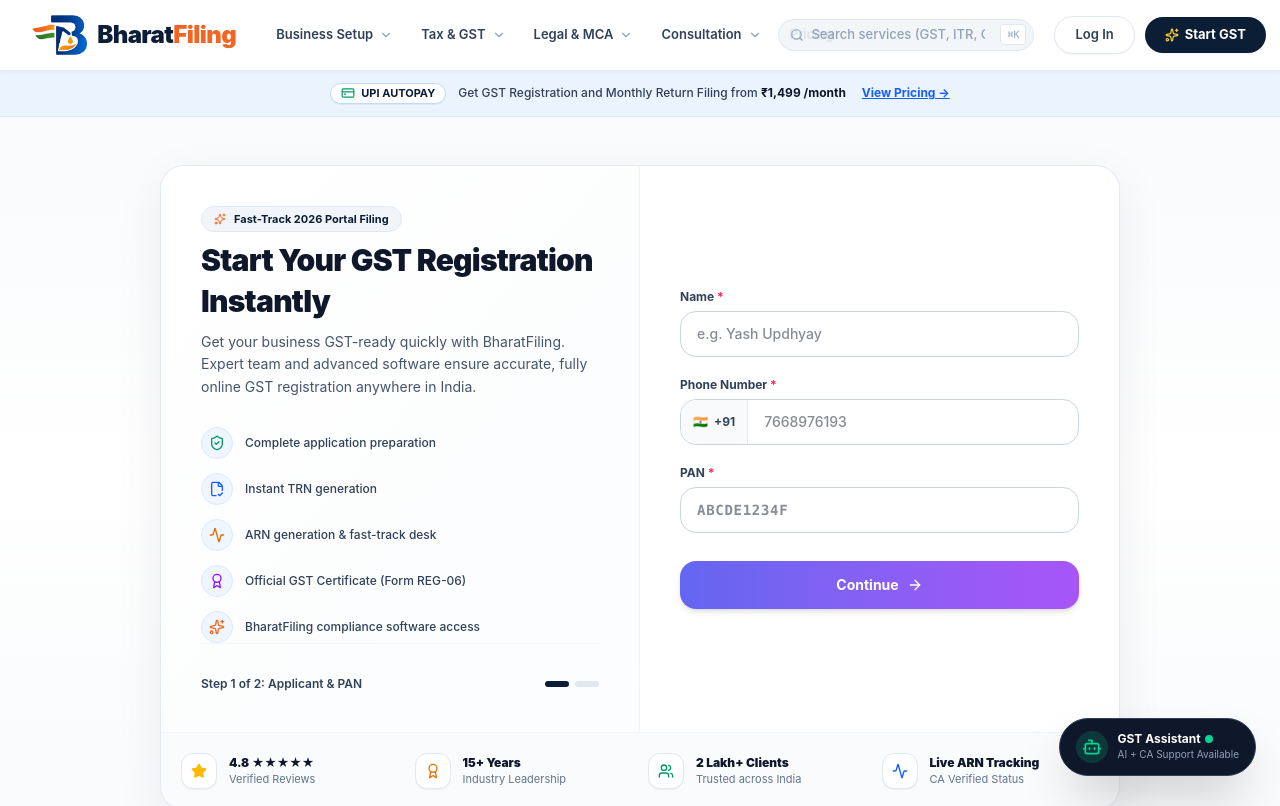
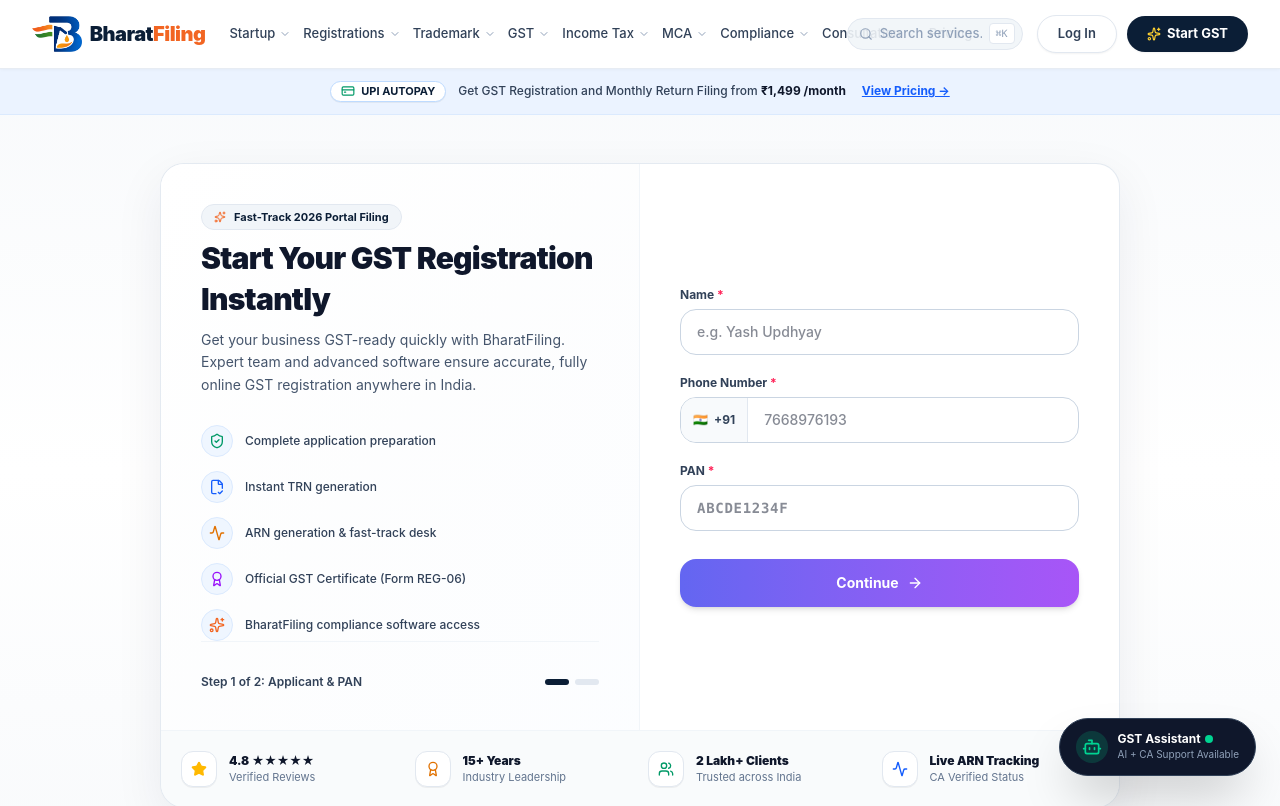
Before and after one commit to YashUpadhyay5/bharatfiling, a React (Vite) app in the folder frontend/: page /apply/gst in a window 1280 px wide. Shown: the top 806 px of the page. Built offline with nearby package versions, Linux system fonts and the light colour scheme.

Commit message:
feat(nav): restore all 8 individual IndiaFilings tabs with zero-wrap and expandable search pill

```diff
--- a/frontend/src/components/common/Navbar.jsx
+++ b/frontend/src/components/common/Navbar.jsx
@@ -41,79 +41,136 @@
 
   const menuCategories = [
     {
-      key: 'business-setup',
-      label: 'Business Setup',
-      col1Title: 'Company Incorporation',
+      key: 'startup',
+      label: 'Startup',
       col1: [
+        { name: 'Proprietorship', path: '/apply/gst' },
+        { name: 'Partnership', path: '/services/company-registration' },
+        { name: 'One Person Company', path: '/services/company-registration' },
+        { name: 'Limited Liability Partnership', path: '/services/llp-registration' },
         { name: 'Private Limited Company', path: '/services/company-registration' },
-        { name: 'Limited Liability Partnership (LLP)', path: '/services/llp-registration' },
-        { name: 'One Person Company (OPC)', path: '/services/company-registration' },
-        { name: 'Sole Proprietorship', path: '/apply/gst' },
-        { name: 'Partnership Firm', path: '/services/company-registration' },
-        { name: 'Section 8 NGO Company', path: '/services/company-registration' },
       ],
-      col2Title: 'Registrations & Licenses',
       col2: [
-        { name: 'MSME / Udyam Registration', path: '/services' },
-        { name: 'FSSAI Food License', path: '/services' },
-        { name: 'Import Export Code (IEC)', path: '/services' },
-        { name: 'Digital Signature (DSC)', path: '/services' },
-        { name: 'Shop & Establishment', path: '/services' },
-        { name: 'Professional Tax (PT)', path: '/services' },
+        { name: 'Section 8 Company', path: '/services/company-registration' },
+        { name: 'Trust Registration', path: '/services/company-registration' },
+        { name: 'Public Limited Company', path: '/services/company-registration' },
+        { name: 'Producer Company', path: '/services/company-registration' },
+        { name: 'Indian Subsidiary', path: '/services/company-registration' },
       ],
     },
     {
-      key: 'tax-gst',
-      label: 'Tax & GST',
-      col1Title: 'Goods & Services Tax',
+      key: 'registrations',
+      label: 'Registrations',
+      col1: [
+        { name: 'GST Registration', path: '/apply/gst', isLive: true },
+        { name: 'MSME / Udyam Registration', path: '/services' },
+        { name: 'Import Export Code (IEC)', path: '/services' },
+        { name: 'FSSAI Food License', path: '/services' },
+        { name: 'Professional Tax (PT)', path: '/services' },
+      ],
+      col2: [
+        { name: 'Shop & Establishment', path: '/services' },
+        { name: 'Digital Signature (DSC)', path: '/services' },
+        { name: 'PF & ESI Registration', path: '/services' },
+        { name: 'PAN & TAN Registration', path: '/services' },
+        { name: 'APEDA Registration', path: '/services' },
+      ],
+    },
+    {
+      key: 'trademark',
+      label: 'Trademark',
+      col1: [
+        { name: 'Trademark Registration', path: '/services/trademark' },
+        { name: 'Trademark Search', path: '/services/trademark' },
+        { name: 'Trademark Objection Reply', path: '/services/trademark' },
+        { name: 'Trademark Opposition', path: '/services/trademark' },
+        { name: 'Trademark Renewal', path: '/services/trademark' },
+      ],
+      col2: [
+        { name: 'Copyright Registration', path: '/services/trademark' },
+        { name: 'Patent Registration', path: '/services/trademark' },
+        { name: 'Logo Design & IP Protection', path: '/services/trademark' },
+        { name: 'Provisional Patent', path: '/services/trademark' },
+        { name: 'Trademark Assignment', path: '/services/trademark' },
+      ],
+    },
+    {
+      key: 'gst',
+      label: 'GST',
       col1: [
         { name: 'GST Registration', path: '/apply/gst', isLive: true },
         { name: 'GST Return Filing (GSTR-1 & 3B)', path: '/services/gst-return' },
         { name: 'GSTR-9 Annual Return', path: '/services/gst-return' },
         { name: 'GSTR-2B ITC Reconciliation', path: '/services/gst-return' },
         { name: 'GST LUT for Exporters', path: '/services/gst-registration' },
-        { name: 'Notice Clarification (REG-03)', path: '/services/gst-registration' },
       ],
-      col2Title: 'Direct Tax & ITR',
       col2: [
+        { name: 'Clarification (Notice REG-03)', path: '/services/gst-registration' },
+        { name: 'GST Invoicing & E-Way Bill', path: '/services/gst-registration' },
+        { name: 'Composition Scheme Opt-in', path: '/services/gst-registration' },
+        { name: 'GST Assessment Advisory', path: '/services/gst-registration' },
+        { name: 'GST Cancellation & Revocation', path: '/services/gst-registration' },
+      ],
+    },
+    {
+      key: 'income-tax',
+      label: 'Income Tax',
+      col1: [
         { name: 'Income Tax Return (ITR 1–4)', path: '/services/income-tax' },
         { name: 'Business Tax Return (ITR 5–7)', path: '/services/income-tax' },
         { name: 'TDS Return Filing (24Q / 26Q)', path: '/services/income-tax' },
-        { name: 'Income Tax Notice Scrutiny', path: '/services/income-tax' },
-        { name: '15CA / 15CB Foreign Remittance', path: '/services/income-tax' },
-        { name: 'Advance Tax Advisory', path: '/services/income-tax' },
+        { name: 'Tax Planning Consultation', path: '/services/income-tax' },
+      ],
+      col2: [
+        { name: '15CA / 15CB Certification', path: '/services/income-tax' },
+        { name: 'Income Tax Notice Response', path: '/services/income-tax' },
+        { name: 'Capital Gains Advisory', path: '/services/income-tax' },
+        { name: 'Advance Tax Computation', path: '/services/income-tax' },
+        { name: 'Form 16 Generation', path: '/services/income-tax' },
       ],
     },
     {
-      key: 'legal-mca',
-      label: 'Legal & MCA',
-      col1Title: 'Trademark & IP',
+      key: 'mca',
+      label: 'MCA',
       col1: [
-        { name: 'Trademark Registration', path: '/services/trademark' },
-        { name: 'Trademark Search & Class', path: '/services/trademark' },
-        { name: 'Trademark Objection Reply', path: '/services/trademark' },
-        { name: 'Copyright & Patent Filing', path: '/services/trademark' },
-        { name: 'Trademark Opposition', path: '/services/trademark' },
-      ],
-      col2Title: 'Corporate Compliance & ROC',
-      col2: [
         { name: 'Company Annual ROC Filing', path: '/services/llp-registration' },
+        { name: 'LLP Form 11 & Form 8', path: '/services/llp-registration' },
         { name: 'Director KYC (DIR-3 KYC)', path: '/services/llp-registration' },
         { name: 'Add / Remove Director', path: '/services/llp-registration' },
-        { name: 'Strike Off Company / LLP', path: '/services/llp-registration' },
+        { name: 'Increase Authorized Capital', path: '/services/llp-registration' },
+      ],
+      col2: [
+        { name: 'Change Registered Office', path: '/services/llp-registration' },
+        { name: 'MOA / AOA Amendment', path: '/services/llp-registration' },
+        { name: 'Strike Off Company', path: '/services/llp-registration' },
+        { name: 'Strike Off LLP', path: '/services/llp-registration' },
+        { name: 'Charge Satisfaction (CHG-1)', path: '/services/llp-registration' },
+      ],
+    },
+    {
+      key: 'compliance',
+      label: 'Compliance',
+      col1: [
         { name: 'Monthly Payroll Management', path: '/services/legal' },
+        { name: 'PF & ESI Monthly Returns', path: '/services/legal' },
+        { name: 'Statutory TDS Compliance', path: '/services/legal' },
+        { name: 'Secretarial Audit & Registers', path: '/services/legal' },
+      ],
+      col2: [
+        { name: 'Shop Act Renewal', path: '/services/legal' },
+        { name: 'Factory License Compliance', path: '/services/legal' },
+        { name: 'Environmental Consent (PCB)', path: '/services/legal' },
+        { name: 'Contract Drafting & NDAs', path: '/services/legal' },
       ],
     },
     {
       key: 'consultation',
       label: 'Consultation',
-      col1Title: 'Expert Advisory',
       col1: [
-        { name: 'Talk to Chartered Accountant', path: '/contact' },
-        { name: 'Legal Consultation with Advocate', path: '/contact' },
+        { name: 'CA Consultation', path: '/contact' },
+        { name: 'Legal Consultation', path: '/contact' },
         { name: 'Startup Structuring Advisory', path: '/contact' },
       ],
-      col2Title: 'Disputes & Hearings',
       col2: [
         { name: 'GST Notice Hearing Representation', path: '/contact' },
         { name: 'Income Tax Dispute & Appeals', path: '/contact' },
@@ -124,32 +181,32 @@
 
   return (
     <header className="sticky top-0 z-40 bg-white border-b border-slate-200/80 shadow-[0_1px_3px_rgba(0,0,0,0.03)] font-sans">
-      <nav className="max-w-7xl mx-auto px-4 sm:px-6 lg:px-8 h-[70px] flex items-center justify-between">
-        {/* Left Section: Brand Logo & Consolidated Mega-Menu Navigation */}
-        <div className="flex items-center">
-          {/* Brand Logo with generous right margin */}
+      <nav className="w-full max-w-[1480px] mx-auto px-3 sm:px-6 lg:px-8 h-[68px] flex items-center justify-between">
+        {/* Left Section: Brand Logo & 8 Main Category Tabs */}
+        <div className="flex items-center min-w-0">
+          {/* Brand Logo with clean spacing */}
           <Link
             to="/"
             title="Return to BharatFiling Homepage"
-            className="flex items-center gap-2.5 shrink-0 group active:scale-95 transition-transform mr-7 xl:mr-10"
+            className="flex items-center gap-2 shrink-0 group active:scale-95 transition-transform mr-4 xl:mr-6"
           >
             <img
               src="/bharatfiling-brand-icon.png"
               alt="BharatFiling"
-              className="h-9 sm:h-10 w-auto object-contain shrink-0"
+              className="h-8 sm:h-9 w-auto object-contain shrink-0"
               onError={(e) => {
                 e.currentTarget.onerror = null;
                 e.currentTarget.src = '/bharatfiling-horizontal-transparent.png';
               }}
             />
-            <div className="flex items-baseline font-black tracking-tight text-xl sm:text-2xl leading-none select-none">
+            <div className="flex items-baseline font-black tracking-tight text-lg sm:text-xl leading-none select-none">
               <span className="text-[#0B1E36]">Bharat</span>
               <span className="text-[#F26522]">Filing</span>
             </div>
           </Link>
 
-          {/* Desktop Consolidated Mega-Menus (Zero-Wrap & Spacious) */}
-          <div className="hidden lg:flex items-center gap-5 xl:gap-7 whitespace-nowrap">
+          {/* Desktop 8 Navigation Tabs (Exact IndiaFilings Tabs - Zero-Wrap) */}
+          <div className="hidden lg:flex items-center gap-1.5 xl:gap-3 2xl:gap-4.5 whitespace-nowrap">
             {menuCategories.map((cat) => (
               <div
                 key={cat.key}
@@ -159,13 +216,13 @@
               >
                 <button
                   type="button"
-                  className={`flex items-center gap-1.5 text-[13px] font-semibold transition-colors hover:text-[#0B1E36] py-1 whitespace-nowrap ${
-                    activeDropdown === cat.key ? 'text-[#0B1E36]' : 'text-slate-700'
+                  className={`flex items-center gap-0.5 xl:gap-1 text-[12px] xl:text-[13px] font-medium transition-colors hover:text-[#0B1E36] py-1 whitespace-nowrap ${
+                    activeDropdown === cat.key ? 'text-[#0B1E36] font-semibold' : 'text-slate-700'
                   }`}
                 >
                   <span>{cat.label}</span>
                   <ChevronDown
-                    className={`w-3.5 h-3.5 text-slate-400 transition-transform duration-200 ${
+                    className={`w-3 h-3 text-slate-400 transition-transform duration-200 ${
                       activeDropdown === cat.key ? 'rotate-180 text-[#0B1E36]' : ''
                     }`}
                   />
@@ -174,25 +231,19 @@
                 {/* 2-Column Hover Mega-Dropdown */}
                 {activeDropdown === cat.key && (
                   <div
-                    className="absolute top-[62px] left-0 bg-white rounded-2xl shadow-[0_20px_50px_rgba(11,30,54,0.14)] border border-slate-100 p-6 min-w-[500px] max-w-[560px] z-50 animate-fade-in"
+                    className="absolute top-[58px] left-0 bg-white rounded-2xl shadow-[0_16px_45px_rgba(11,30,54,0.12)] border border-slate-100 p-5 min-w-[420px] max-w-[500px] z-50 animate-fade-in"
                     onMouseEnter={() => handleMouseEnter(cat.key)}
                     onMouseLeave={handleMouseLeave}
                   >
-                    <div className="grid grid-cols-2 gap-x-8 gap-y-3">
+                    <div className="grid grid-cols-2 gap-x-6 gap-y-2">
                       {/* Left Column */}
-                      <div>
-                        {cat.col1Title && (
-                          <div className="text-[11px] font-bold text-slate-400 uppercase tracking-wider mb-2.5 px-1">
-                            {cat.col1Title}
-                          </div>
-                        )}
                       <div className="space-y-1">
                         {cat.col1.map((item) => (
                           <Link
                             key={item.name}
                             to={item.path}
                             onClick={() => setActiveDropdown(null)}
-                              className="flex items-center justify-between text-[13px] text-slate-700 hover:text-[#0B1E36] hover:bg-slate-50 px-2.5 py-1.5 rounded-lg font-medium transition-all group"
+                            className="flex items-center justify-between text-[12.5px] text-slate-700 hover:text-[#0B1E36] hover:bg-slate-50 px-2 py-1.5 rounded-lg font-medium transition-all group"
                           >
                             <span>{item.name}</span>
                             {item.isLive && (
@@ -203,27 +254,19 @@
                           </Link>
                         ))}
                       </div>
-                      </div>
 
                       {/* Right Column */}
-                      <div>
-                        {cat.col2Title && (
-                          <div className="text-[11px] font-bold text-slate-400 uppercase tracking-wider mb-2.5 px-1">
-                            {cat.col2Title}
-                          </div>
-                        )}
                       <div className="space-y-1">
                         {cat.col2.map((item) => (
                           <Link
                             key={item.name}
                             to={item.path}
                             onClick={() => setActiveDropdown(null)}
-                              className="block text-[13px] text-slate-700 hover:text-[#0B1E36] hover:bg-slate-50 px-2.5 py-1.5 rounded-lg font-medium transition-all"
+                            className="block text-[12.5px] text-slate-700 hover:text-[#0B1E36] hover:bg-slate-50 px-2 py-1.5 rounded-lg font-medium transition-all"
                           >
                             {item.name}
                           </Link>
                         ))}
-                        </div>
                       </div>
                     </div>
                   </div>
@@ -234,8 +277,8 @@
             {/* Direct Pricing Link */}
             <Link
               to="/pricing"
-              className={`text-[13px] font-semibold transition-colors hover:text-[#0B1E36] py-1 whitespace-nowrap ${
-                location.pathname === '/pricing' ? 'text-[#0B1E36]' : 'text-slate-700'
+              className={`text-[12px] xl:text-[13px] font-medium transition-colors hover:text-[#0B1E36] py-1 whitespace-nowrap ${
+                location.pathname === '/pricing' ? 'text-[#0B1E36] font-semibold' : 'text-slate-700'
               }`}
             >
               Pricing
@@ -243,8 +286,8 @@
           </div>
         </div>
 
-        {/* Right Section: Dedicated Search Tab + Auth Controls */}
-        <div className="hidden lg:flex items-center gap-3.5 xl:gap-5 shrink-0">
+        {/* Right Section: Compact Expandable Search Tab + Auth Controls */}
+        <div className="hidden lg:flex items-center gap-2.5 xl:gap-3.5 shrink-0">
           {/* Instant Search Tab */}
           <NavbarSearch />
 
@@ -384,29 +427,8 @@
                 </button>
 
                 {mobileExpandedCat === cat.key && (
-                  <div className="px-4 py-2 space-y-1.5 bg-slate-50/70 rounded-xl mt-1">
-                    {cat.col1Title && (
-                      <div className="text-[10px] font-bold text-slate-400 uppercase tracking-wider pt-1">
-                        {cat.col1Title}
-                      </div>
-                    )}
-                    {cat.col1.map((item) => (
-                      <Link
-                        key={item.name}
-                        to={item.path}
-                        onClick={() => setMobileMenuOpen(false)}
-                        className="block text-xs text-slate-600 hover:text-[#0B1E36] py-1"
-                      >
-                        {item.name}
-                      </Link>
-                    ))}
-
-                    {cat.col2Title && (
-                      <div className="text-[10px] font-bold text-slate-400 uppercase tracking-wider pt-2 border-t border-slate-200/50">
-                        {cat.col2Title}
-                      </div>
-                    )}
-                    {cat.col2.map((item) => (
+                  <div className="px-4 py-2 space-y-1 bg-slate-50/70 rounded-xl mt-1">
+                    {[...cat.col1, ...cat.col2].map((item) => (
                       <Link
                         key={item.name}
                         to={item.path}
--- a/frontend/src/components/common/NavbarSearch.jsx
+++ b/frontend/src/components/common/NavbarSearch.jsx
@@ -214,9 +214,9 @@
             if (hasQuery) setIsOpen(true);
           }}
           onKeyDown={handleKeyDown}
-          placeholder={isMobile ? "Search services..." : "Search services (GST, ITR, Company)..."}
-          className={`w-full pl-8 pr-12 py-1.5 text-xs md:text-[13px] bg-slate-100/90 hover:bg-slate-100 focus:bg-white text-slate-800 placeholder:text-slate-400 rounded-full border border-slate-200 focus:border-[#0B1E36] focus:outline-none focus:ring-2 focus:ring-[#0B1E36]/15 transition-all duration-150 font-medium ${
-            !isMobile ? 'w-48 lg:w-56 xl:w-64 focus:w-72' : 'w-full'
+          placeholder="Search services..."
+          className={`w-full pl-8 pr-10 py-1.5 text-xs md:text-[13px] bg-slate-100/90 hover:bg-slate-100 focus:bg-white text-slate-800 placeholder:text-slate-400 rounded-full border border-slate-200 focus:border-[#0B1E36] focus:outline-none focus:ring-2 focus:ring-[#0B1E36]/15 transition-all duration-200 font-medium ${
+            !isMobile ? 'w-32 lg:w-36 xl:w-44 focus:w-60' : 'w-full'
           }`}
           aria-label="Search services"
         />
```
Lines whose indentation alone changed are shown as unchanged.
